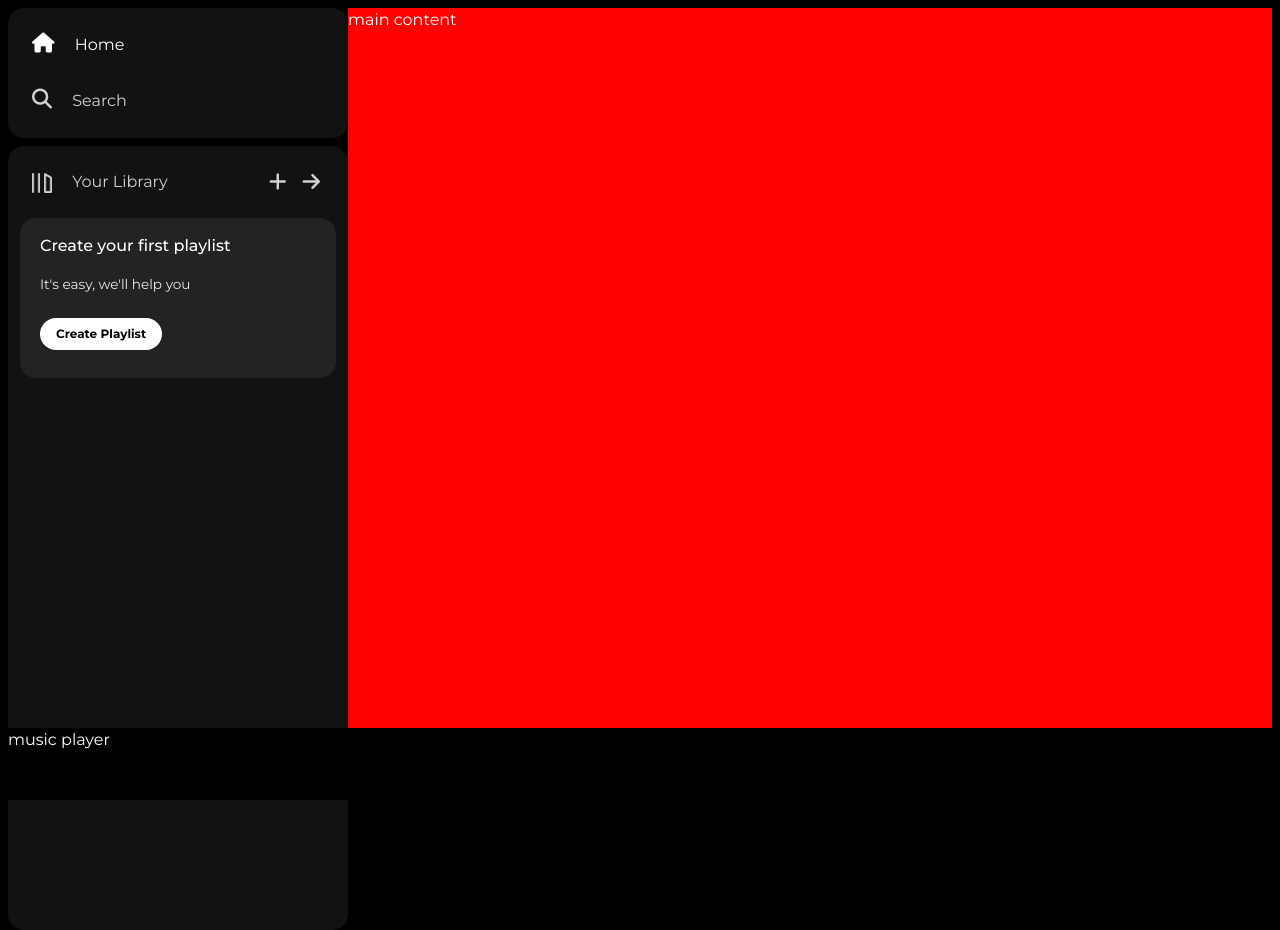
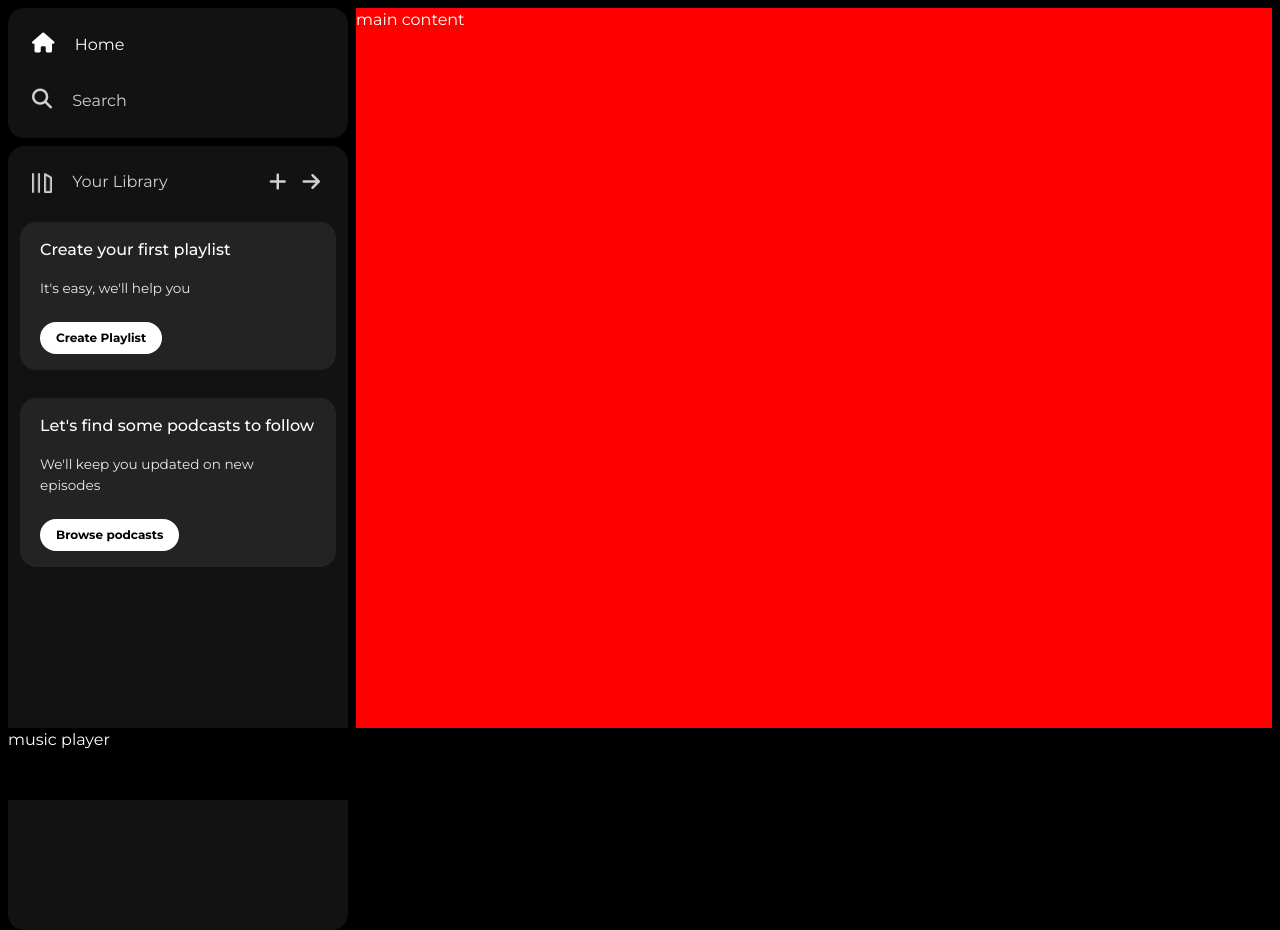
Before and after one commit to ayushi129/Spotify-Clone, a plain HTML site: page index.html in a window 1280 px wide. Drawn offline with nearby package versions, Linux system fonts and the light colour scheme.

Commit message:
Sidebar Done

```diff
--- a/index.html
+++ b/index.html
@@ -42,6 +42,11 @@
                         <p class="box-p2">It's easy, we'll help you</p>
                         <button class="badge">Create Playlist</button>
                     </div>
+                    <div class="box">
+                        <p class="box-p1">Let's find some podcasts to follow</p>
+                        <p class="box-p2">We'll keep you updated on new episodes</p>
+                        <button class="badge">Browse podcasts</button>
+                    </div>
                 </div>
             </div>
         </div>
--- a/style.css
+++ b/style.css
@@ -18,10 +18,7 @@ body{
     background-color: #000;
     width: 340px;
     border-radius: 1rem; /* 1rem=16px */
-    -webkit-border-radius: 1rem;
-    -moz-border-radius: 1rem;
-    -ms-border-radius: 1rem;
-    -o-border-radius: 1rem;
+    margin-right: 0.5rem;
 }
 /* side-bar nav styling */
 .side-bar .nav{
@@ -85,8 +82,9 @@ body{
     height: 10rem;
     background-color: #232323;
     border-radius: 1rem;
-    margin: 0.5rem 0 0.5rem 0;
+    margin: 0.75rem 0 1.75rem 0;
     padding: 1rem 1.25rem;
+    height: fit-content;
 }
 .box-p1{
     font-size: 1rem;
```
